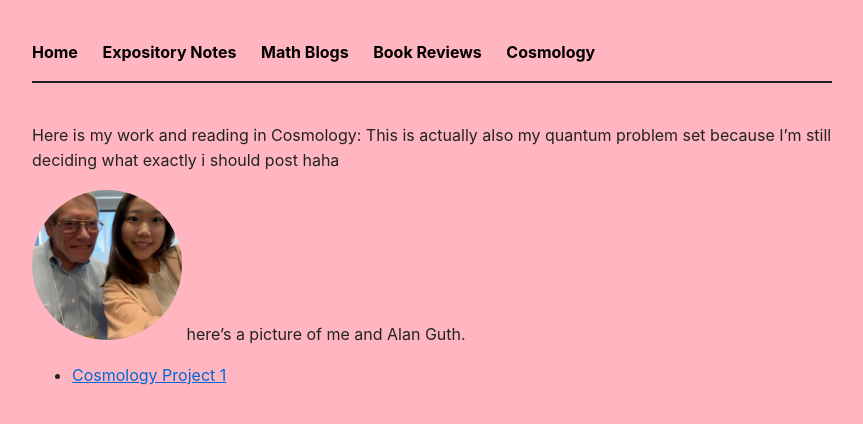
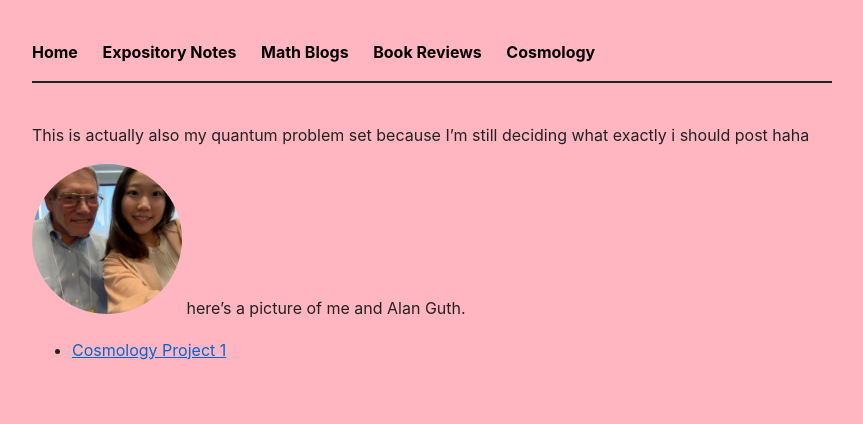
Before and after one commit to KatherineHChoi/katherinehchoi.github.io, a Jekyll site: the page built from cosmology.md, in a window 1280 px wide. Shown: the top 424 px of the page, without its empty margins (208-1071 px from the left). Built offline with Jekyll 4.4.1, drawn with Linux system fonts in a browser that asks for light colours.

Commit message:
Revise introduction in cosmology.md
Removed informal language and clarified content.

```diff
--- a/cosmology.md
+++ b/cosmology.md
@@ -3,7 +3,6 @@ layout: default
 title: cosmology research
 ---
 
-Here is my work and reading in Cosmology:
 This is actually also my quantum problem set because I'm still deciding what exactly i should post haha
 
 <img src="/images/alan.jpeg" alt="picture of me and alan guth" width="150" height="150" style="border-radius: 50%; object-fit: cover;">
```
